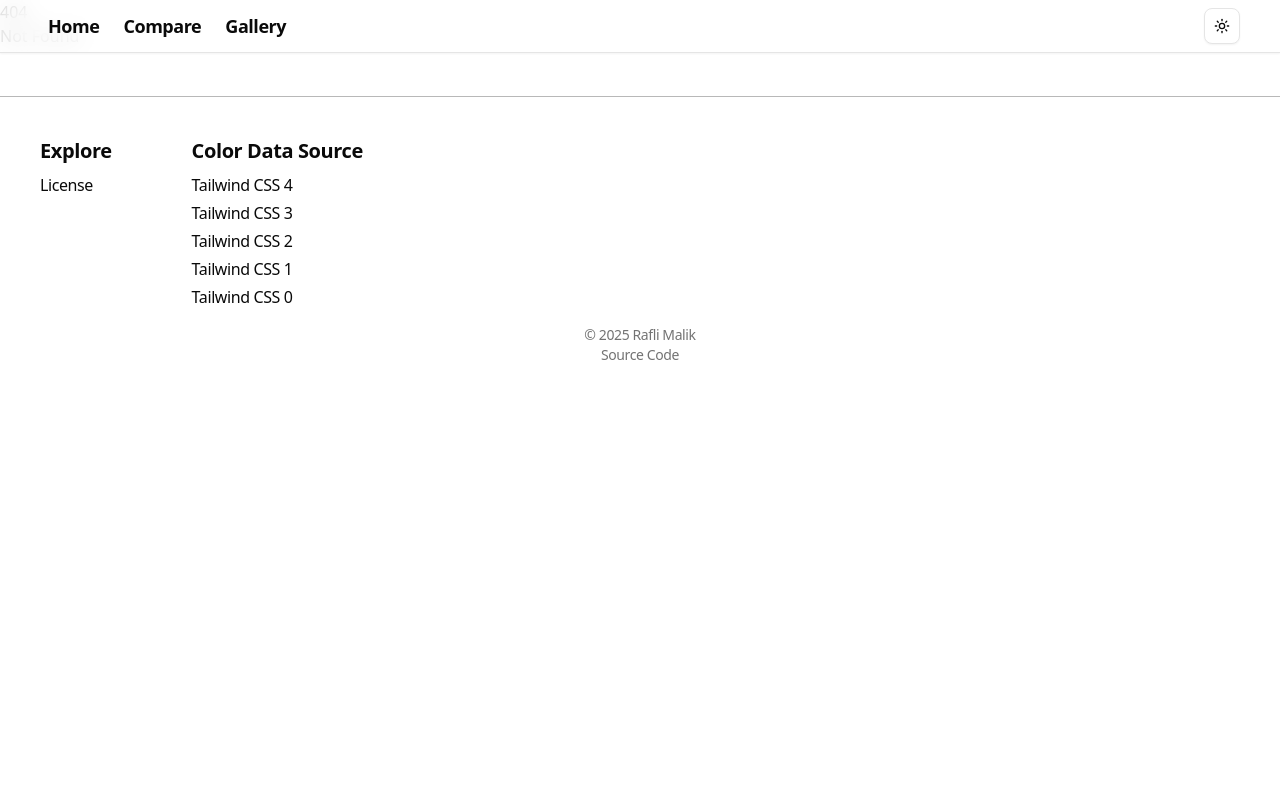
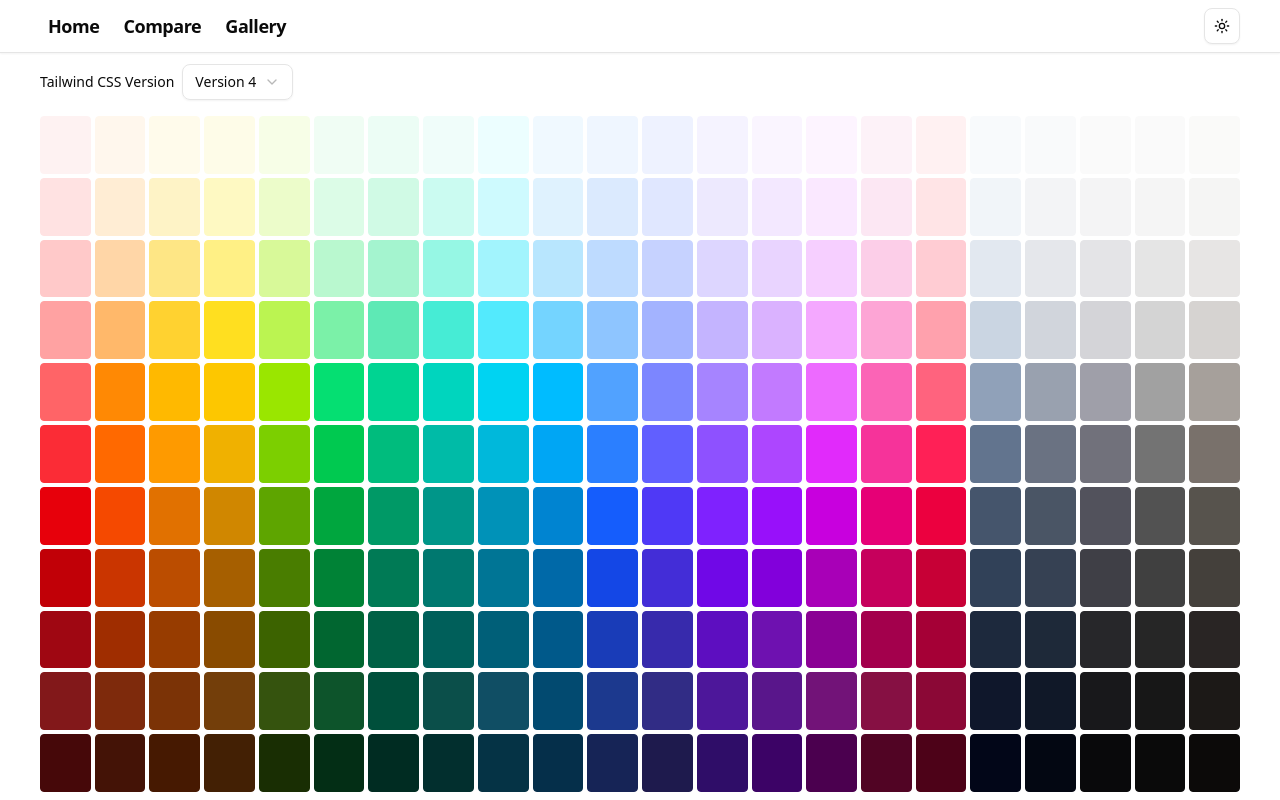
Before and after one commit to RMalik777/Tailwind-Color, a SvelteKit app: page /gallery in a window 1280 px wide. Before the commit this address had no page. Shown: the top 800 px of the page. Built offline with nearby package versions, Linux system fonts and the light colour scheme.

Commit message:
feat: add gallery

```diff
--- /dev/null
+++ b/src/lib/data/option.ts
@@ -0,0 +1,31 @@
+import type { ColorOption, VersionOption } from "$lib/types/color";
+
+export const colorOptions: ColorOption[] = [
+	{ name: "OKLCH", value: "oklch" },
+	{ name: "HEX", value: "hex" },
+	{ name: "HSL", value: "hsl" },
+	{ name: "RGB", value: "rgb" },
+];
+
+export const versionOptions: VersionOption[] = [
+	{
+		name: "Version 4",
+		value: "V4",
+	},
+	{
+		name: "Version 3",
+		value: "V3",
+	},
+	{
+		name: "Version 2",
+		value: "V2",
+	},
+	{
+		name: "Version 1",
+		value: "V1",
+	},
+	{
+		name: "Version 0",
+		value: "V0",
+	},
+];
--- /dev/null
+++ b/src/lib/types/color.ts
@@ -0,0 +1,12 @@
+export type Color = "oklch" | "hex" | "hsl" | "rgb";
+
+export type Version = "V4" | "V3" | "V2" | "V1" | "V0";
+
+export type ColorOption = {
+	name: string;
+	value: Color;
+};
+export type VersionOption = {
+	name: string;
+	value: Version;
+};
--- a/src/routes/+layout.svelte
+++ b/src/routes/+layout.svelte
@@ -3,6 +3,7 @@
 	import "@fontsource-variable/jetbrains-mono";
 	import "../app.css";
 	import { Toaster } from "svelte-sonner";
+	import { ModeWatcher } from "mode-watcher";
 
 	import Footer from "$lib/components/footer.svelte";
 	import Nav from "$lib/components/nav.svelte";
@@ -15,7 +16,10 @@
 	<meta name="description" content="A website showing all available Tailwind CSS color" />
 </svelte:head>
 
+<ModeWatcher />
 <Nav />
-{@render children()}
+<main class="flex h-fit min-h-dvh px-2 pt-16 sm:px-4 md:px-6 lg:px-8 xl:px-10">
+	{@render children()}
+</main>
 <Footer />
 <Toaster />
--- a/src/routes/+page.svelte
+++ b/src/routes/+page.svelte
@@ -4,42 +4,14 @@
 	import * as Select from "$lib/components/ui/select/index.js";
 
 	import { colorV0, colorV1, colorV2, colorV3, colorV4 } from "$lib/data/color";
+	import { versionOptions, colorOptions } from "$lib/data/option";
+	import type { Color } from "$lib/types/color";
 
 	import Copy from "@lucide/svelte/icons/copy";
 	import { PersistedState } from "runed";
 	import { toast } from "svelte-sonner";
 
-	type Color = "oklch" | "hex" | "hsl" | "rgb";
 	let view = new PersistedState<Color>("view", "oklch");
-
-	const colorOptions = [
-		{ name: "OKLCH", value: "oklch" },
-		{ name: "HEX", value: "hex" },
-		{ name: "HSL", value: "hsl" },
-		{ name: "RGB", value: "rgb" },
-	];
-	const versionOptions = [
-		{
-			name: "Version 4",
-			value: "V4",
-		},
-		{
-			name: "Version 3",
-			value: "V3",
-		},
-		{
-			name: "Version 2",
-			value: "V2",
-		},
-		{
-			name: "Version 1",
-			value: "V1",
-		},
-		{
-			name: "Version 0",
-			value: "V0",
-		},
-	];
 
 	const version = new PersistedState("version", "V4");
 	const color = $derived.by(() => {
@@ -58,7 +30,7 @@
 	});
 </script>
 
-<main class="mx-2 flex flex-col gap-4 pt-16 sm:mx-4 md:mx-6 lg:mx-8 xl:mx-10">
+<div class="flex flex-col gap-4">
 	<div class="flex flex-col gap-2">
 		<div class="flex items-center gap-2">
 			<Label for="version">Tailwind CSS Version</Label>
@@ -129,4 +101,4 @@
 			</div>
 		</section>
 	{/each}
-</main>
+</div>
--- a/src/routes/compare/+page.svelte
+++ b/src/routes/compare/+page.svelte
@@ -5,29 +5,7 @@
 	import { PersistedState } from "runed";
 
 	import { colorV0, colorV1, colorV2, colorV3, colorV4 } from "$lib/data/color";
-
-	const versionOptions = [
-		{
-			name: "Version 4",
-			value: "V4",
-		},
-		{
-			name: "Version 3",
-			value: "V3",
-		},
-		{
-			name: "Version 2",
-			value: "V2",
-		},
-		{
-			name: "Version 1",
-			value: "V1",
-		},
-		{
-			name: "Version 0",
-			value: "V0",
-		},
-	];
+	import { versionOptions } from "$lib/data/option";
 
 	let leftVersion = new PersistedState("leftVersion", "V4");
 	const leftColorOptions = $derived.by(() => {
@@ -83,7 +61,7 @@
 	<meta name="description" content="Compare Tailwind CSS colors across different versions" />
 </svelte:head>
 
-<main class="mx-2 h-fit min-h-dvh pt-16 sm:mx-4 sm:h-dvh md:mx-6 lg:mx-8 xl:mx-10">
+<div class="flex w-full grow">
 	<section
 		class="flex h-full w-full flex-row justify-between *:flex *:h-full *:w-full *:flex-col *:items-center *:justify-center"
 	>
@@ -226,4 +204,4 @@
 			></div>
 		</div>
 	</section>
-</main>
+</div>
--- /dev/null
+++ b/src/routes/gallery/+page.svelte
@@ -0,0 +1,66 @@
+<script lang="ts">
+	import { Label } from "$lib/components/ui/label/index.js";
+	import * as Select from "$lib/components/ui/select/index.js";
+
+	import { PersistedState } from "runed";
+
+	import { colorV0, colorV1, colorV2, colorV3, colorV4 } from "$lib/data/color";
+	import { versionOptions } from "$lib/data/option";
+
+	const version = new PersistedState("version", "V4");
+
+	const color = $derived.by(() => {
+		switch (version.current) {
+			case "V0":
+				return colorV0;
+			case "V1":
+				return colorV1;
+			case "V2":
+				return colorV2;
+			case "V3":
+				return colorV3;
+			default:
+				return colorV4;
+		}
+	});
+</script>
+
+<div class="flex w-full grow flex-col gap-4 pb-2">
+	<div class="flex items-center gap-2">
+		<Label for="version">Tailwind CSS Version</Label>
+		<Select.Root type="single" bind:value={version.current}>
+			<Select.Trigger id="version">
+				{versionOptions.find((option) => option.value === version.current)?.name}
+			</Select.Trigger>
+			<Select.Content>
+				<Select.Group>
+					<Select.Label>Version</Select.Label>
+					{#each versionOptions as option (option.value)}
+						<Select.Item value={option.value}>{option.name}</Select.Item>
+					{/each}
+				</Select.Group>
+			</Select.Content>
+		</Select.Root>
+	</div>
+	<div class="flex h-full w-full flex-row gap-1">
+		{#each color as color (color.color)}
+			<div class="flex h-full w-full grow flex-col gap-1">
+				{#each color.range as shade (shade.name)}
+					<div
+						class="group flex h-full w-full items-center justify-center rounded"
+						style="background-color:{shade.hex.long}; border: 1px solid {shade.hex.long};"
+					>
+						<p
+							class="hidden text-sm font-semibold duration-150 ease-out group-hover:block starting:opacity-0 {shade.shade >
+							400
+								? 'text-white'
+								: 'text-black'}"
+						>
+							{shade.name.replace(color.color + "-", "")}
+						</p>
+					</div>
+				{/each}
+			</div>
+		{/each}
+	</div>
+</div>
--- a/src/routes/license/+page.svelte
+++ b/src/routes/license/+page.svelte
@@ -11,7 +11,7 @@
 	];
 </script>
 
-<main class="flex min-h-dvh flex-col px-4 py-8 sm:px-6 lg:px-8 xl:px-10">
+<div class="flex flex-col">
 	<h1 class="py-20 text-4xl font-bold tracking-tight">License</h1>
 
 	<section>
@@ -29,4 +29,4 @@
 			{/each}
 		</ul>
 	</section>
-</main>
+</div>
```
